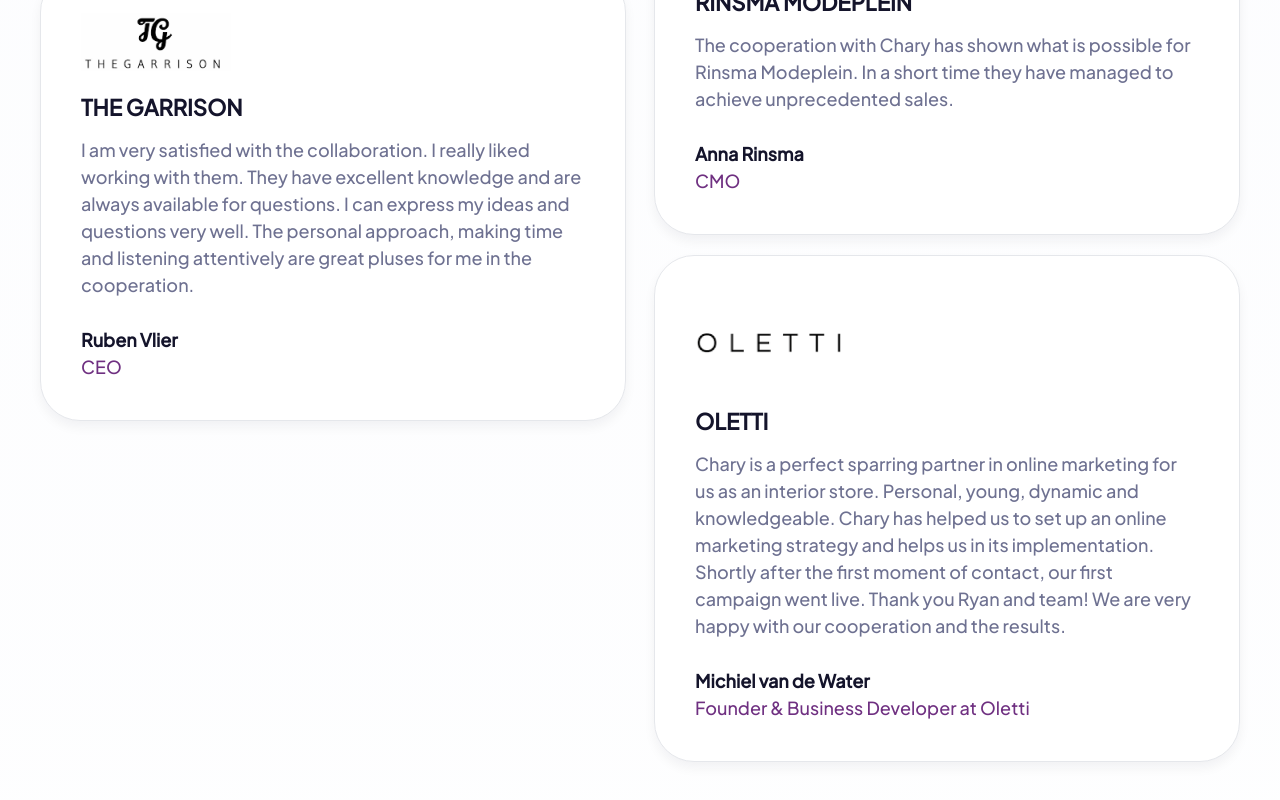
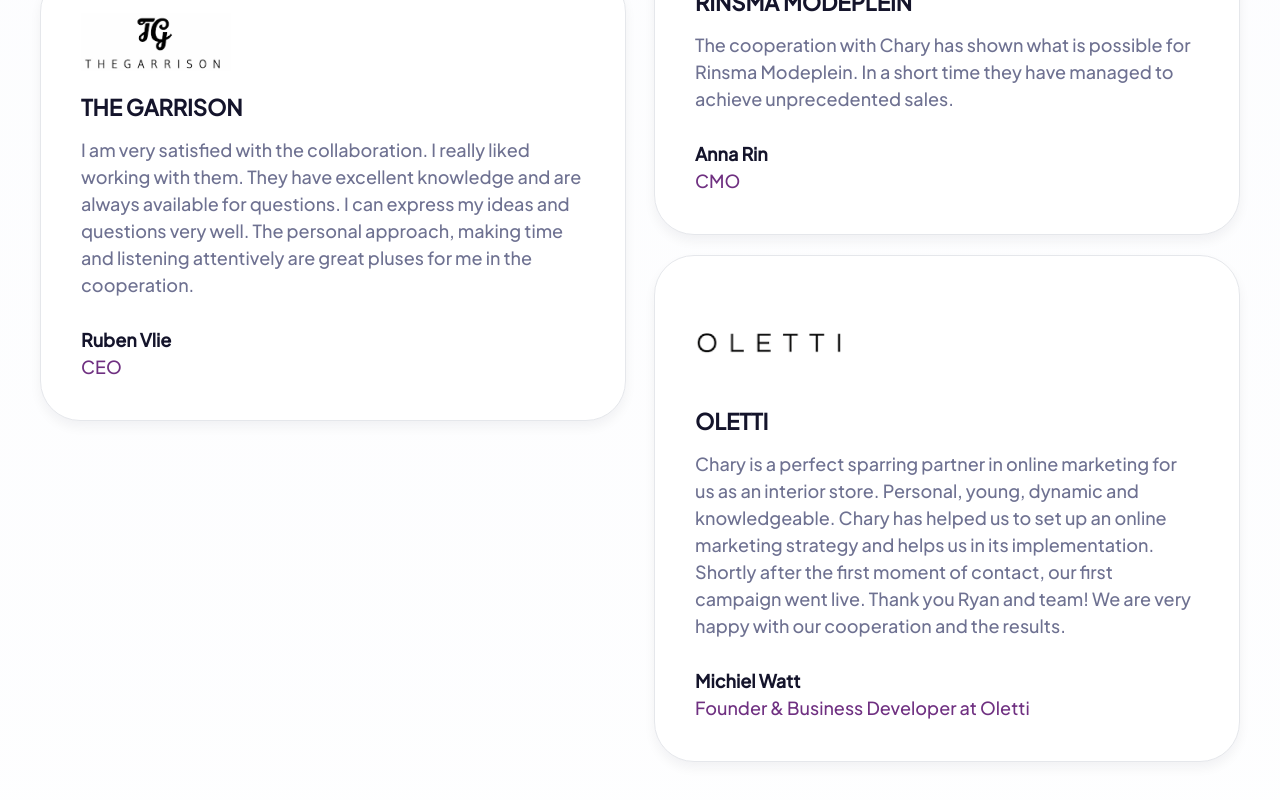
Before and after one commit to stechx1/chary, a Next.js app: page / in a window 1280 px wide. Shown: the part 5050-5850 px from the top of the page. Built offline with nearby package versions, Linux system fonts and the light colour scheme.

Commit message:
Update Testimonials

```diff
--- a/components/Testimonials.js/Testimonials.js
+++ b/components/Testimonials.js/Testimonials.js
@@ -31,7 +31,7 @@
             para={
               'I am very satisfied with the collaboration. I really liked working with them. They have excellent knowledge and are always available for questions. I can express my ideas and questions very well. The personal approach, making time and listening attentively are great pluses for me in the cooperation.'
             }
-            name={'Ruben Vlier'}
+            name={'Ruben Vlie'}
             position={'CEO'}
             image={'/images/testimonial/testimonial1.png'}
           />
@@ -45,7 +45,7 @@
             para={
               'The cooperation with Chary has shown what is possible for Rinsma Modeplein. In a short time they have managed to achieve unprecedented sales.'
             }
-            name={'Anna Rinsma'}
+            name={'Anna Rin'}
             position={'CMO'}
             image={'/images/testimonial/testimonial2.png'}
           />
@@ -57,7 +57,7 @@
             para={
               'Chary is a perfect sparring partner in online marketing for us as an interior store. Personal, young, dynamic and knowledgeable. Chary has helped us to set up an online marketing strategy and helps us in its implementation. Shortly after the first moment of contact, our first campaign went live. Thank you Ryan and team! We are very happy with our cooperation and the results.'
             }
-            name={'Michiel van de Water'}
+            name={'Michiel Watt'}
             position={'Founder & Business Developer at Oletti'}
             image={'/images/testimonial/testimonial3.png'}
           />
```
